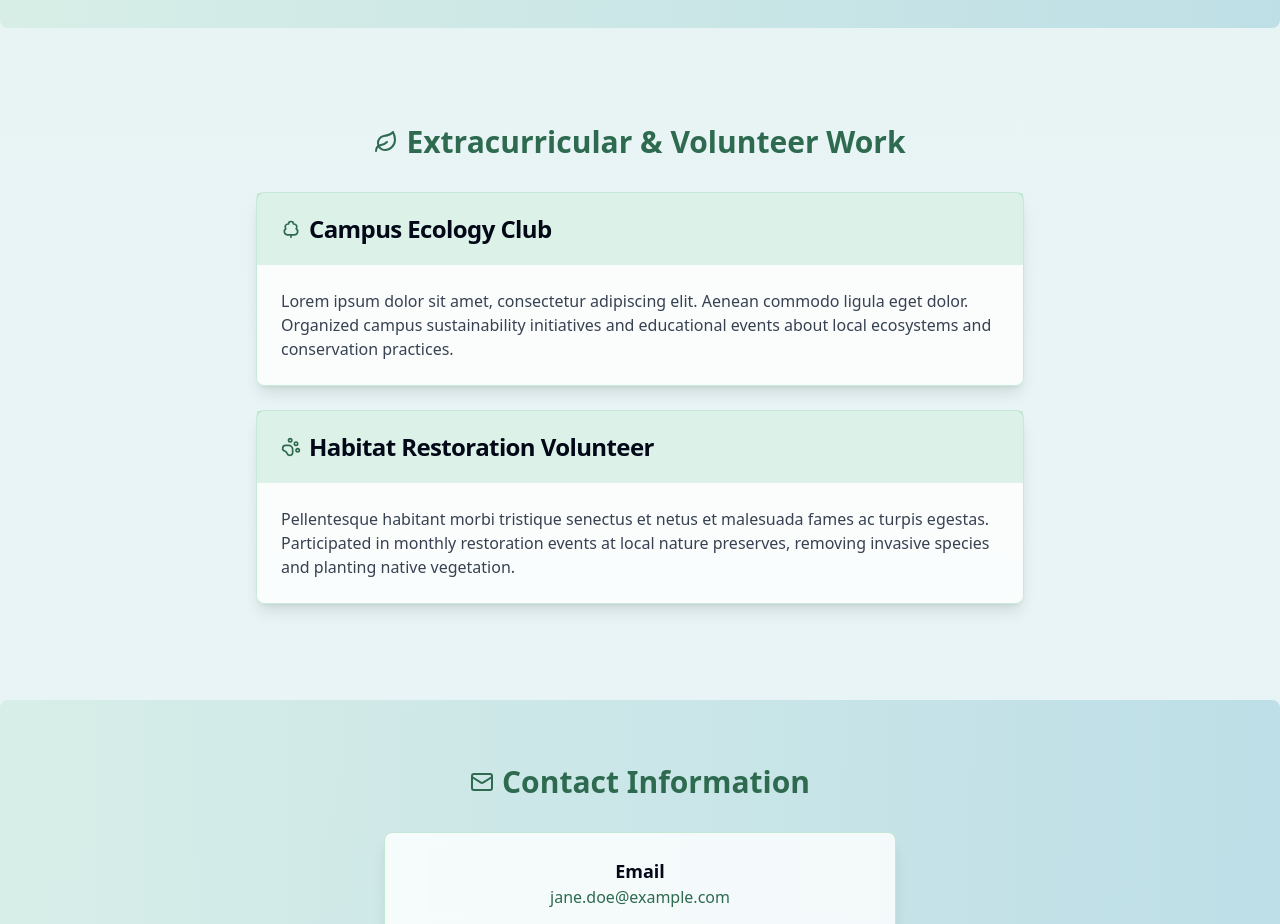
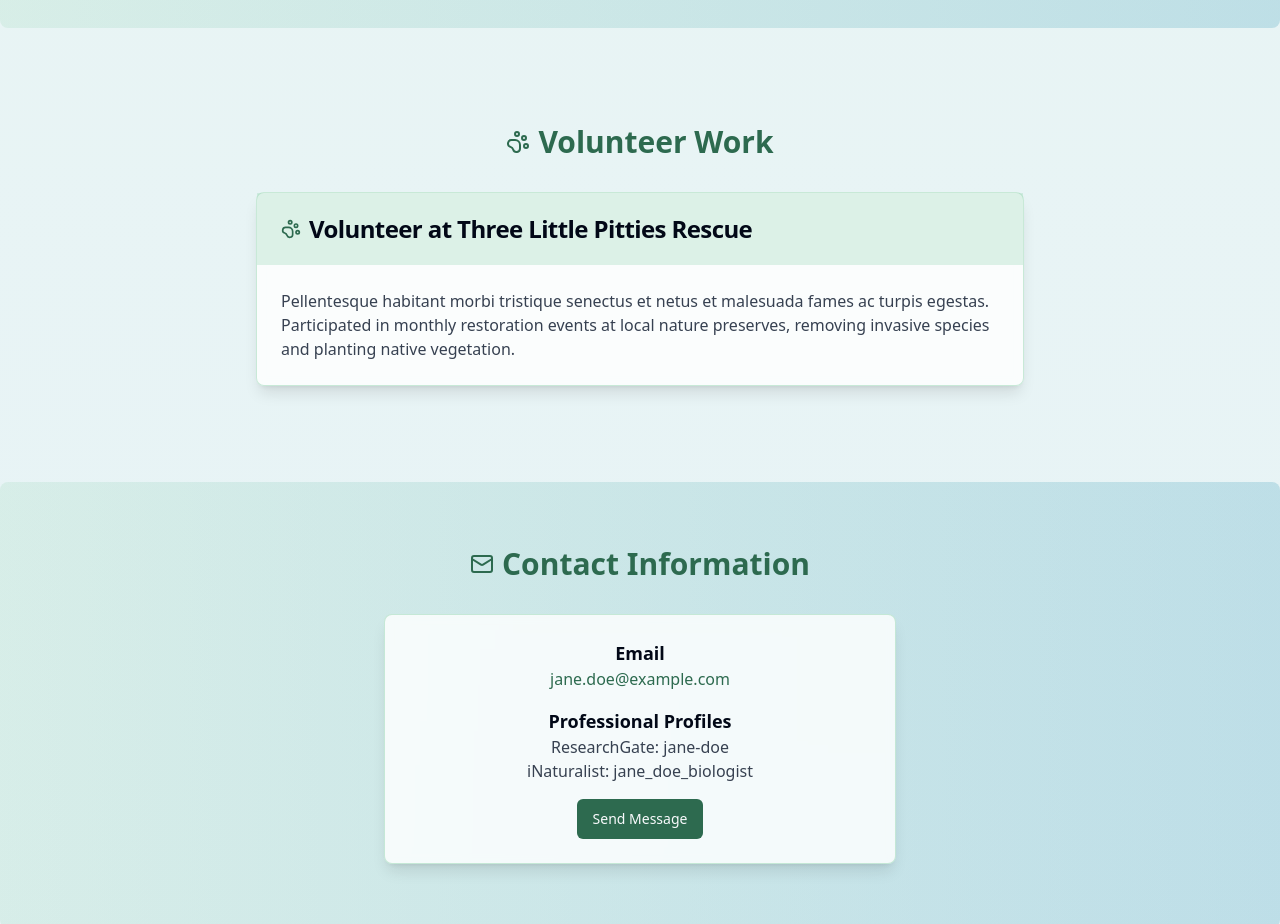
Before and after one commit to GalaxyRaine23/wild-whispers-portfolio, a React (Vite) app: page / in a window 1280 px wide. Shown: the part 2420-3344 px from the top of the page. Built offline with nearby package versions, Linux system fonts and the light colour scheme.

Commit message:
Refactor: Update extracurricular section
Remove extracurricular work and update volunteer work.

```diff
--- a/src/pages/Index.tsx
+++ b/src/pages/Index.tsx
@@ -235,34 +235,18 @@ const Index = () => {
         </Carousel>
       </section>
 
-      {/* Extracurricular and Volunteer Section */}
+      {/* Volunteer Section */}
       <section className="container mx-auto px-4 py-16">
         <div className="flex items-center justify-center mb-8">
-          <Leaf className="h-6 w-6 text-nature-green mr-2" />
-          <h2 className="text-3xl font-bold text-nature-green">Extracurricular & Volunteer Work</h2>
+          <PawPrint className="h-6 w-6 text-nature-green mr-2" />
+          <h2 className="text-3xl font-bold text-nature-green">Volunteer Work</h2>
         </div>
         <div className="mx-auto max-w-3xl space-y-6">
           <Card className="bg-white/80 backdrop-blur-sm border-nature-mint/50 shadow-lg">
             <CardHeader className="bg-nature-mint/30">
               <CardTitle className="flex items-center gap-2">
-                <TreeDeciduous className="h-5 w-5 text-nature-green" />
-                Campus Ecology Club
-              </CardTitle>
-            </CardHeader>
-            <CardContent className="p-6">
-              <p className="text-gray-700">
-                Lorem ipsum dolor sit amet, consectetur adipiscing elit. Aenean commodo ligula eget dolor.
-                Organized campus sustainability initiatives and educational events about local ecosystems
-                and conservation practices.
-              </p>
-            </CardContent>
-          </Card>
-
-          <Card className="bg-white/80 backdrop-blur-sm border-nature-mint/50 shadow-lg">
-            <CardHeader className="bg-nature-mint/30">
-              <CardTitle className="flex items-center gap-2">
                 <PawPrint className="h-5 w-5 text-nature-green" />
-                Habitat Restoration Volunteer
+                Volunteer at Three Little Pitties Rescue
               </CardTitle>
             </CardHeader>
             <CardContent className="p-6">
```
